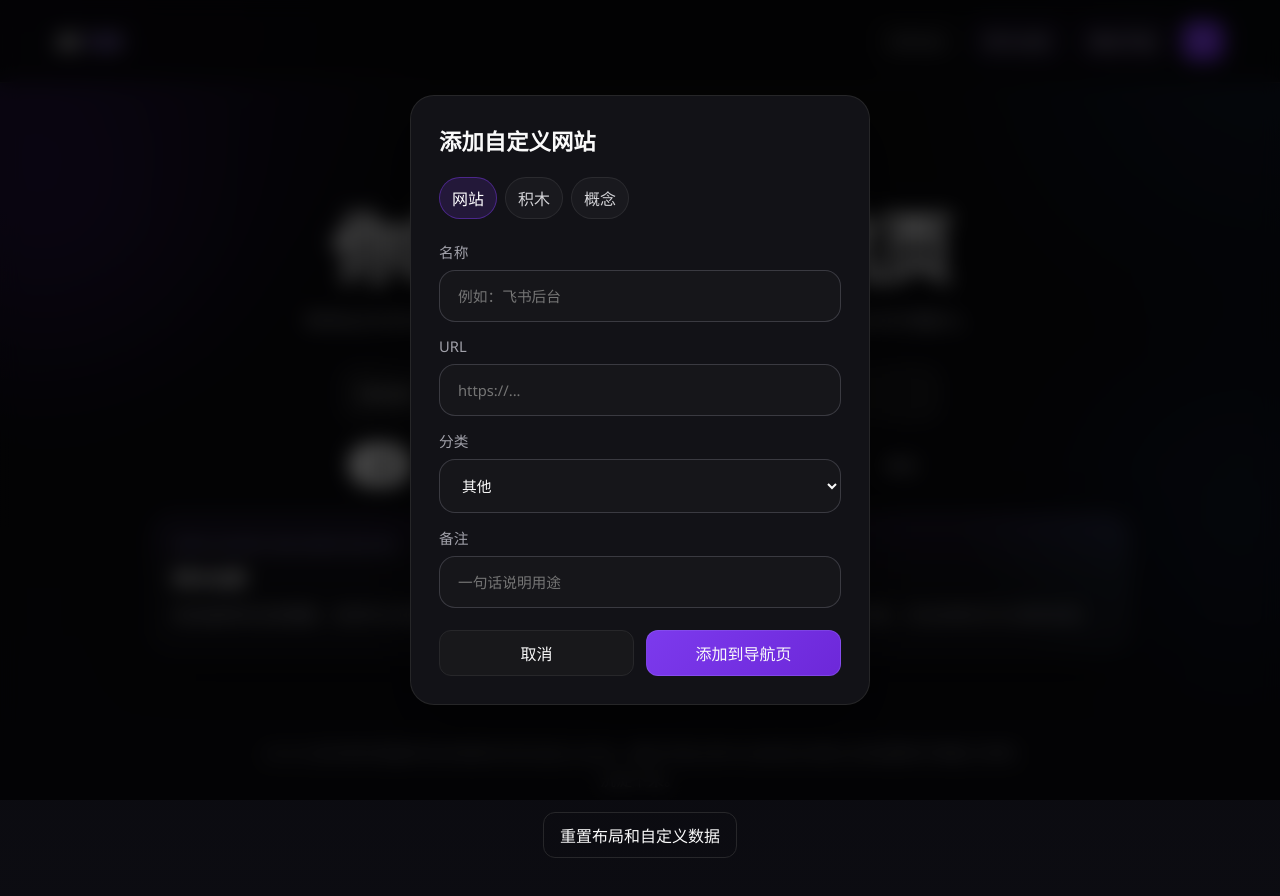
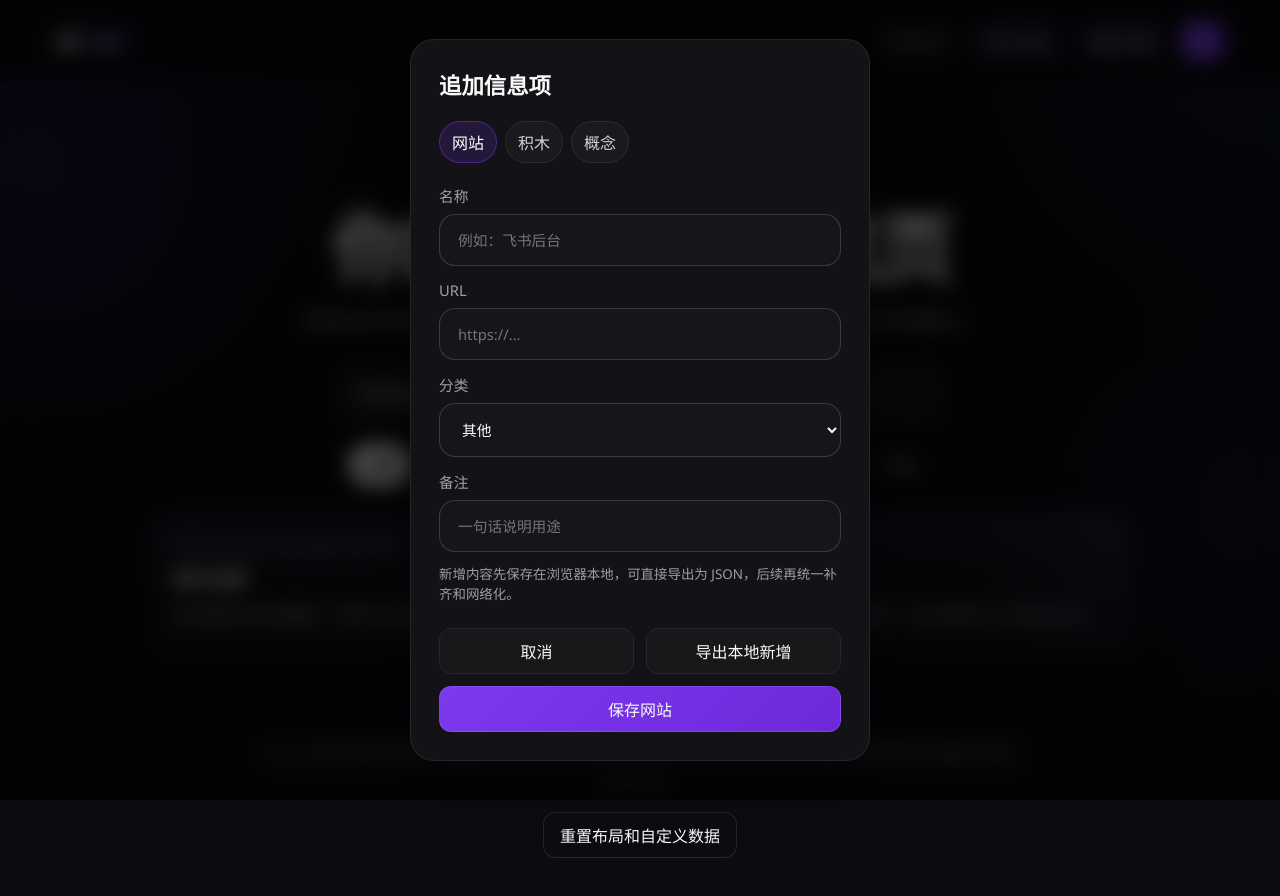
Before and after one commit to 9iliudar/Ai123, a Next.js app: page / in a window 1280 px wide. Both pictures are taken after typing "Sample" into the empty fields and a click on the button "添加内容". Shown: the top 896 px of the page. Built offline with nearby package versions, Linux system fonts and the light colour scheme.

Commit message:
Refine concept and add-item flows

```diff
--- a/app/globals.css
+++ b/app/globals.css
@@ -2192,14 +2192,22 @@ select {
   font-size: 0.92rem;
 }
 
+.modal-hint {
+  margin: -2px 0 2px;
+  color: rgba(212, 212, 216, 0.72);
+  font-size: 0.84rem;
+  line-height: 1.5;
+}
+
 .modal-actions {
   display: flex;
+  flex-wrap: wrap;
   gap: 12px;
   margin-top: 8px;
 }
 
 .modal-actions > * {
-  flex: 1;
+  flex: 1 1 132px;
 }
 
 @media (max-width: 720px) {
--- a/components/brick-warehouse.js
+++ b/components/brick-warehouse.js
@@ -288,7 +288,7 @@ export default function BrickWarehouse({ open, onClose, onOpenConcept, initialSe
   const [ideaInput, setIdeaInput] = useState("");
   const [activeCategory, setActiveCategory] = useState("All");
   const [activeStatus, setActiveStatus] = useState(ALL_STATUS);
-  const [activeFreshness, setActiveFreshness] = useState(RECENT_FRESHNESS);
+  const [activeFreshness, setActiveFreshness] = useState(ALL_FRESHNESS);
   const [customBlocks, setCustomBlocks] = useState([]);
   const [selectedId, setSelectedId] = useState(buildingBlocks[0]?.id ?? null);
   const [blockState, setBlockState] = useState(getInitialBlockState);
@@ -536,17 +536,17 @@ export default function BrickWarehouse({ open, onClose, onOpenConcept, initialSe
                   <div className="blocks-chip-group">
                     <button
                       type="button"
+                      className={`blocks-chip ${activeFreshness === ALL_FRESHNESS ? "active" : ""}`}
+                      onClick={() => setActiveFreshness(ALL_FRESHNESS)}
+                    >
+                      全部
+                    </button>
+                    <button
+                      type="button"
                       className={`blocks-chip ${activeFreshness === RECENT_FRESHNESS ? "active" : ""}`}
                       onClick={() => setActiveFreshness(RECENT_FRESHNESS)}
                     >
                       最近添加
-                    </button>
-                    <button
-                      type="button"
-                      className={`blocks-chip ${activeFreshness === ALL_FRESHNESS ? "active" : ""}`}
-                      onClick={() => setActiveFreshness(ALL_FRESHNESS)}
-                    >
-                      全部
                     </button>
                   </div>
                 </section>
--- a/components/dashboard.js
+++ b/components/dashboard.js
@@ -98,6 +98,28 @@ function splitDraftList(value) {
     .filter(Boolean);
 }
 
+function getEmptyDraft() {
+  return {
+    name: "",
+    link: "",
+    cat: "Other",
+    desc: "",
+    clusterId: conceptUniverse.clusters[0]?.id ?? "",
+  };
+}
+
+function downloadJson(filename, payload) {
+  const blob = new Blob([JSON.stringify(payload, null, 2)], {
+    type: "application/json;charset=utf-8",
+  });
+  const url = URL.createObjectURL(blob);
+  const anchor = document.createElement("a");
+  anchor.href = url;
+  anchor.download = filename;
+  anchor.click();
+  URL.revokeObjectURL(url);
+}
+
 export default function Dashboard() {
   const [search, setSearch] = useState("");
   const [activeCategory, setActiveCategory] = useState("All");
@@ -109,17 +131,7 @@ export default function Dashboard() {
   const [isWarehouseOpen, setIsWarehouseOpen] = useState(false);
   const [requestedConcept, setRequestedConcept] = useState("");
   const [requestedBlockId, setRequestedBlockId] = useState(null);
-  const [draft, setDraft] = useState({
-    name: "",
-    link: "",
-    cat: "Other",
-    desc: "",
-    website: "",
-    tags: "",
-    detail: "",
-    relatedConcepts: "",
-    clusterId: conceptUniverse.clusters[0]?.id ?? "",
-  });
+  const [draft, setDraft] = useState(getEmptyDraft);
   const [draggedId, setDraggedId] = useState(null);
   const [dragArmedId, setDragArmedId] = useState(null);
   const [dropTargetId, setDropTargetId] = useState(null);
@@ -169,6 +181,47 @@ export default function Dashboard() {
   function handleDraftChange(event) {
     const { name, value } = event.target;
     setDraft((current) => ({ ...current, [name]: value }));
+  }
+
+  function resetDraft(type = "tool") {
+    setDraft({
+      ...getEmptyDraft(),
+      cat: type === "block" ? "Agent" : "Other",
+    });
+  }
+
+  function handleDraftTypeChange(type) {
+    setDraftType(type);
+    resetDraft(type);
+  }
+
+  function handleExportDraftType() {
+    if (typeof window === "undefined") {
+      return;
+    }
+
+    const exportTime = new Date().toISOString().slice(0, 19).replace(/[:T]/g, "-");
+
+    if (draftType === "tool") {
+      downloadJson(
+        `ai123-tools-${exportTime}.json`,
+        customTools.filter((tool) => tool.isCustom)
+      );
+      return;
+    }
+
+    if (draftType === "block") {
+      downloadJson(
+        `ai123-blocks-${exportTime}.json`,
+        JSON.parse(window.localStorage.getItem(CUSTOM_BLOCKS_KEY) ?? "[]")
+      );
+      return;
+    }
+
+    downloadJson(
+      `ai123-concepts-${exportTime}.json`,
+      JSON.parse(window.localStorage.getItem(CUSTOM_CONCEPTS_KEY) ?? "[]")
+    );
   }
 
   function handleAddTool(event) {
@@ -274,6 +327,85 @@ export default function Dashboard() {
   function handleDeleteTool(id) {
     setCustomTools((current) => current.filter((tool) => tool.id !== id));
     setOrder((current) => current.filter((item) => item !== id));
+  }
+
+  function handleAddItemSubmit(event) {
+    event.preventDefault();
+
+    if (!draft.name.trim()) {
+      return;
+    }
+
+    const timestamp = new Date().toISOString();
+
+    if (draftType === "tool") {
+      if (!draft.link.trim()) {
+        return;
+      }
+
+      const nextTool = {
+        id: `custom_${Date.now()}`,
+        name: draft.name.trim(),
+        link: normalizeUrl(draft.link),
+        desc: draft.desc.trim() || "自定义快捷入口",
+        cat: draft.cat,
+        isCustom: true,
+        addedAt: timestamp,
+      };
+
+      setCustomTools((current) => [nextTool, ...current]);
+      setOrder((current) => [nextTool.id, ...current]);
+      resetDraft("tool");
+      setIsModalOpen(false);
+      return;
+    }
+
+    if (draftType === "block") {
+      const nextBlocks = JSON.parse(window.localStorage.getItem(CUSTOM_BLOCKS_KEY) ?? "[]");
+      const nextBlock = {
+        id: `custom-block-${Date.now()}`,
+        name: draft.name.trim(),
+        category: draft.cat,
+        github: "",
+        website: "",
+        summary: draft.desc.trim() || `${draft.name.trim()} 的自定义积木条目`,
+        tags: [],
+        solves: draft.desc.trim() || `${draft.name.trim()} 的能力说明`,
+        composeWith: [],
+        outputs: [],
+        relatedConcepts: [],
+        isCustom: true,
+        addedAt: timestamp,
+      };
+
+      window.localStorage.setItem(CUSTOM_BLOCKS_KEY, JSON.stringify([nextBlock, ...nextBlocks]));
+      resetDraft("block");
+      setIsModalOpen(false);
+      return;
+    }
+
+    const cluster =
+      conceptUniverse.clusters.find((item) => item.id === draft.clusterId) ??
+      conceptUniverse.clusters[0];
+    const nextConcepts = JSON.parse(window.localStorage.getItem(CUSTOM_CONCEPTS_KEY) ?? "[]");
+    const nextConcept = {
+      id: `custom-concept-${slugify(draft.name)}-${Date.now()}`,
+      name: draft.name.trim(),
+      summary: draft.desc.trim() || `${draft.name.trim()} 的概念摘要`,
+      detail: draft.desc.trim() || `${draft.name.trim()} 的概念说明`,
+      importance: 3,
+      english: "",
+      chinese: "",
+      domain: cluster?.label ?? conceptUniverse.clusters[0]?.label ?? "",
+      theme: cluster?.theme ?? "violet",
+      related: [],
+      isCustom: true,
+      addedAt: timestamp,
+    };
+
+    window.localStorage.setItem(CUSTOM_CONCEPTS_KEY, JSON.stringify([nextConcept, ...nextConcepts]));
+    resetDraft("concept");
+    setIsModalOpen(false);
   }
 
   function handleReset() {
@@ -479,11 +611,11 @@ export default function Dashboard() {
       {isModalOpen ? (
         <div className="modal-overlay" role="presentation" onClick={() => setIsModalOpen(false)}>
           <div className="modal" role="dialog" aria-modal="true" onClick={(event) => event.stopPropagation()}>
-            <h3>添加自定义网站</h3>
-            <form onSubmit={handleAddTool}>
+            <h3>追加信息项</h3>
+            <form onSubmit={handleAddItemSubmit}>
               <div className="modal-type-row">
                 {ADDABLE_TYPES.map((type) => (
-                  <button key={type} type="button" className={`modal-type-chip ${draftType === type ? "active" : ""}`} onClick={() => setDraftType(type)}>
+                  <button key={type} type="button" className={`modal-type-chip ${draftType === type ? "active" : ""}`} onClick={() => handleDraftTypeChange(type)}>
                     {type === "tool" ? "网站" : type === "block" ? "积木" : "概念"}
                   </button>
                 ))}
@@ -492,10 +624,12 @@ export default function Dashboard() {
                 名称
                 <input name="name" type="text" value={draft.name} onChange={handleDraftChange} placeholder="例如：飞书后台" />
               </label>
-              <label>
-                URL
-                <input name="link" type="text" value={draft.link} onChange={handleDraftChange} placeholder="https://..." />
-              </label>
+              {draftType === "tool" ? (
+                <label>
+                  URL
+                  <input name="link" type="text" value={draft.link} onChange={handleDraftChange} placeholder="https://..." />
+                </label>
+              ) : null}
               <label>
                 分类
                 <select name={draftType === "concept" ? "clusterId" : "cat"} value={draftType === "concept" ? draft.clusterId : draft.cat} onChange={handleDraftChange}>
@@ -514,38 +648,16 @@ export default function Dashboard() {
                 备注
                 <input name="desc" type="text" value={draft.desc} onChange={handleDraftChange} placeholder="一句话说明用途" />
               </label>
-              {draftType === "block" ? (
-                <>
-                  <label>
-                    文档 / 官网
-                    <input name="website" type="text" value={draft.website} onChange={handleDraftChange} placeholder="https://..." />
-                  </label>
-                  <label>
-                    标签
-                    <input name="tags" type="text" value={draft.tags} onChange={handleDraftChange} placeholder="用逗号分隔" />
-                  </label>
-                  <label>
-                    详细说明
-                    <input name="detail" type="text" value={draft.detail} onChange={handleDraftChange} placeholder="它解决什么问题，适合如何组合" />
-                  </label>
-                  <label>
-                    关联概念
-                    <input name="relatedConcepts" type="text" value={draft.relatedConcepts} onChange={handleDraftChange} placeholder="用逗号分隔" />
-                  </label>
-                </>
-              ) : null}
-              {draftType === "concept" ? (
-                <label>
-                  详细说明
-                  <input name="detail" type="text" value={draft.detail} onChange={handleDraftChange} placeholder="补充概念解释、使用场景或理解要点" />
-                </label>
-              ) : null}
+              <p className="modal-hint">新增内容先保存在浏览器本地，可直接导出为 JSON，后续再统一补齐和网络化。</p>
               <div className="modal-actions">
                 <button className="secondary-button" type="button" onClick={() => setIsModalOpen(false)}>
                   取消
                 </button>
+                <button className="secondary-button" type="button" onClick={handleExportDraftType}>
+                  导出本地新增
+                </button>
                 <button className="primary-button" type="submit">
-                  添加到导航页
+                  {draftType === "tool" ? "保存网站" : draftType === "block" ? "保存积木" : "保存概念"}
                 </button>
               </div>
             </form>
```
Also changed, not shown: components/concept-universe.js (+17 -5 lines).
